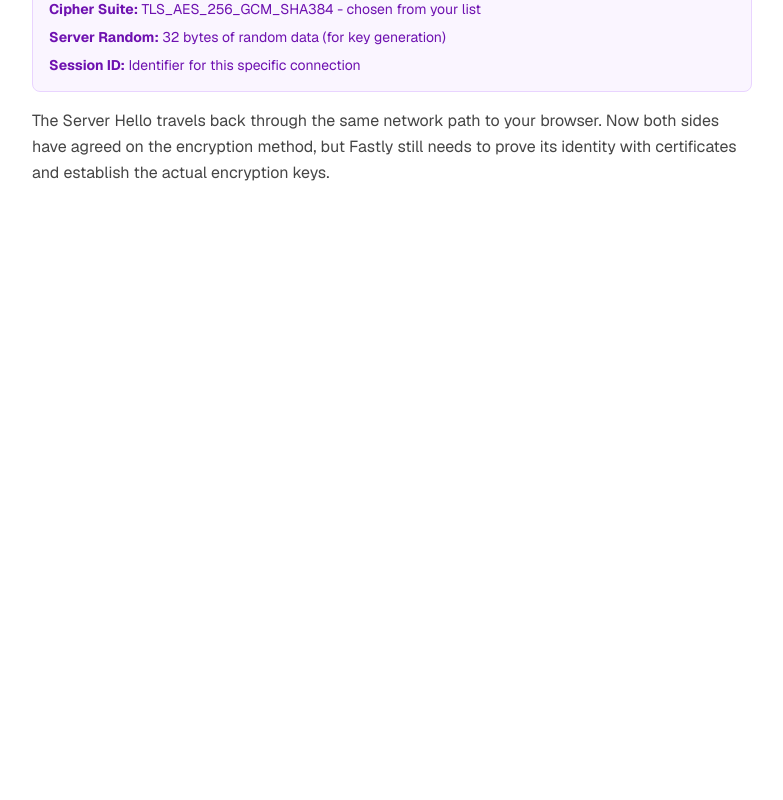
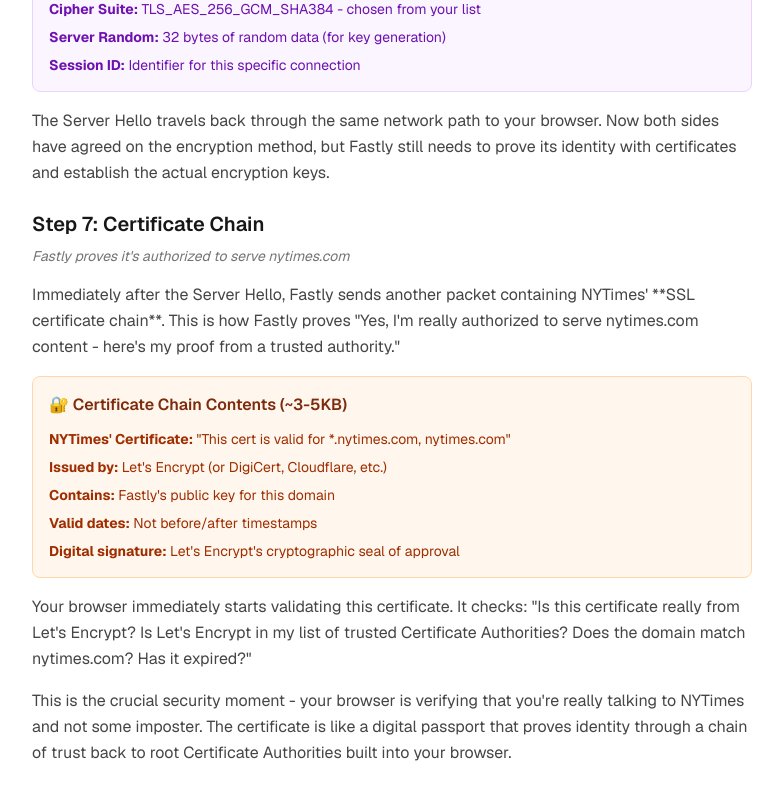
Before and after one commit to SeanPlusPlus/odyssey-of-a-url, a Next.js app: page / in a window 1280 px wide. Shown: the part 10865-11665 px from the top of the page, without its empty margins (248-1031 px from the left). Before the commit the page ends 11099 px from the top, so only its background shows below. Built offline with nearby package versions, Linux system fonts and the light colour scheme.

Commit message:
feat: add Step 7 - Certificate Chain validation
- Explains how Fastly proves authorization to serve nytimes.com
- Shows certificate contents and Let's Encrypt role
- Describes browser validation process and chain of trust
- Emphasizes security verification moment

```diff
--- a/components/HttpSection.tsx
+++ b/components/HttpSection.tsx
@@ -406,6 +406,45 @@
           with certificates and establish the actual encryption keys.
         </p>
       </div>
+
+      <div className="space-y-4">
+        <h3 className="text-xl font-semibold">Step 7: Certificate Chain</h3>
+        <p className="text-sm italic text-foreground/60 -mt-2">
+          Fastly proves it's authorized to serve nytimes.com
+        </p>
+
+        <p className="text-base leading-relaxed text-foreground/80">
+          Immediately after the Server Hello, Fastly sends another packet containing NYTimes'
+          **SSL certificate chain**. This is how Fastly proves "Yes, I'm really authorized to
+          serve nytimes.com content - here's my proof from a trusted authority."
+        </p>
+
+        <div className="bg-orange-50 dark:bg-orange-950/30 border border-orange-200 dark:border-orange-800 rounded-lg p-4">
+          <h4 className="font-semibold text-orange-900 dark:text-orange-100 mb-3">
+            🔐 Certificate Chain Contents (~3-5KB)
+          </h4>
+          <div className="space-y-2 text-sm text-orange-800 dark:text-orange-200">
+            <p><strong>NYTimes' Certificate:</strong> "This cert is valid for *.nytimes.com, nytimes.com"</p>
+            <p><strong>Issued by:</strong> Let's Encrypt (or DigiCert, Cloudflare, etc.)</p>
+            <p><strong>Contains:</strong> Fastly's public key for this domain</p>
+            <p><strong>Valid dates:</strong> Not before/after timestamps</p>
+            <p><strong>Digital signature:</strong> Let's Encrypt's cryptographic seal of approval</p>
+          </div>
+        </div>
+
+        <p className="text-base leading-relaxed text-foreground/80">
+          Your browser immediately starts validating this certificate. It checks: "Is this
+          certificate really from Let's Encrypt? Is Let's Encrypt in my list of trusted
+          Certificate Authorities? Does the domain match nytimes.com? Has it expired?"
+        </p>
+
+        <p className="text-base leading-relaxed text-foreground/80">
+          This is the crucial security moment - your browser is verifying that you're really
+          talking to NYTimes and not some imposter. The certificate is like a digital passport
+          that proves identity through a chain of trust back to root Certificate Authorities
+          built into your browser.
+        </p>
+      </div>
     </section>
   )
 }
```
